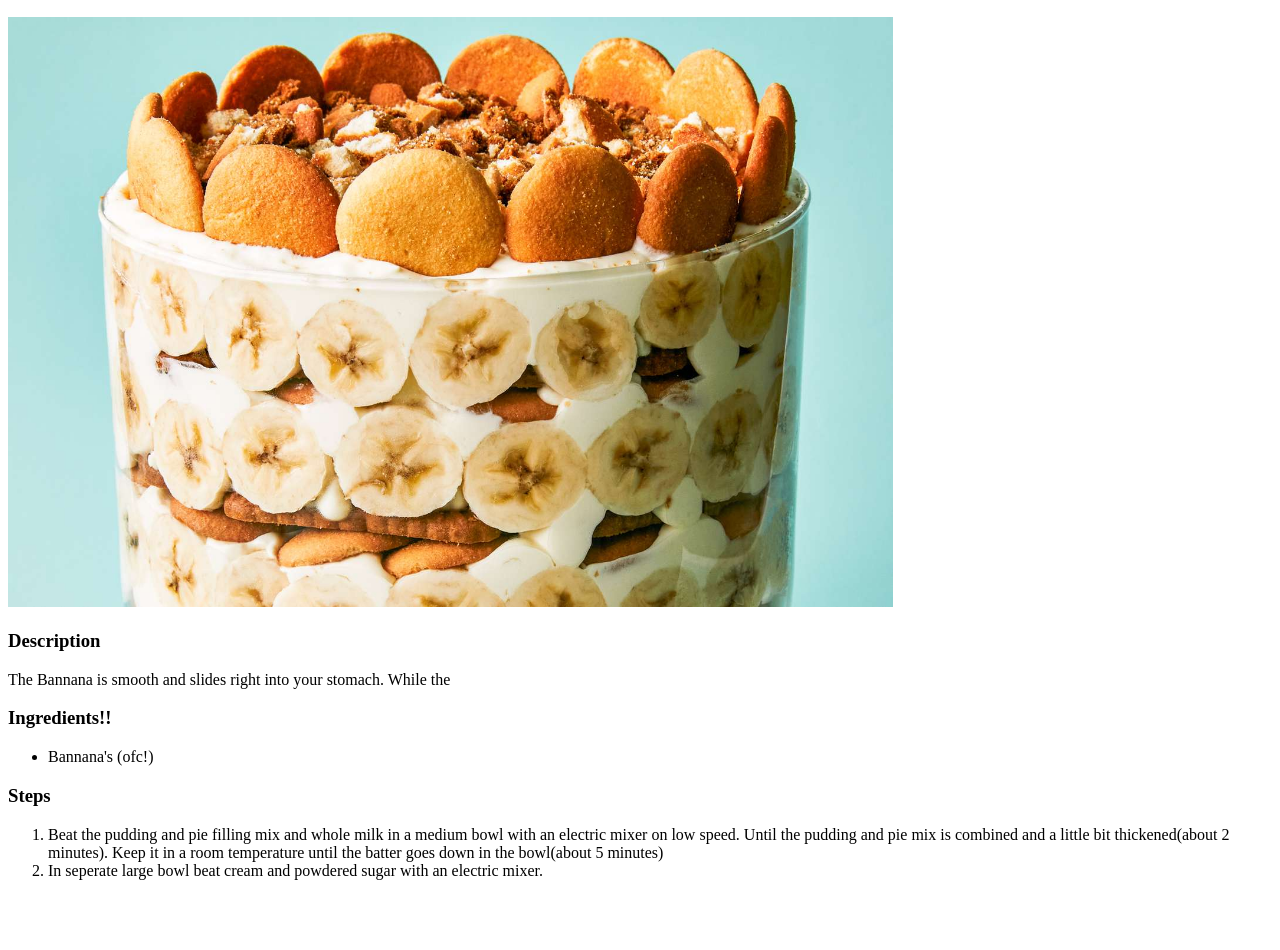
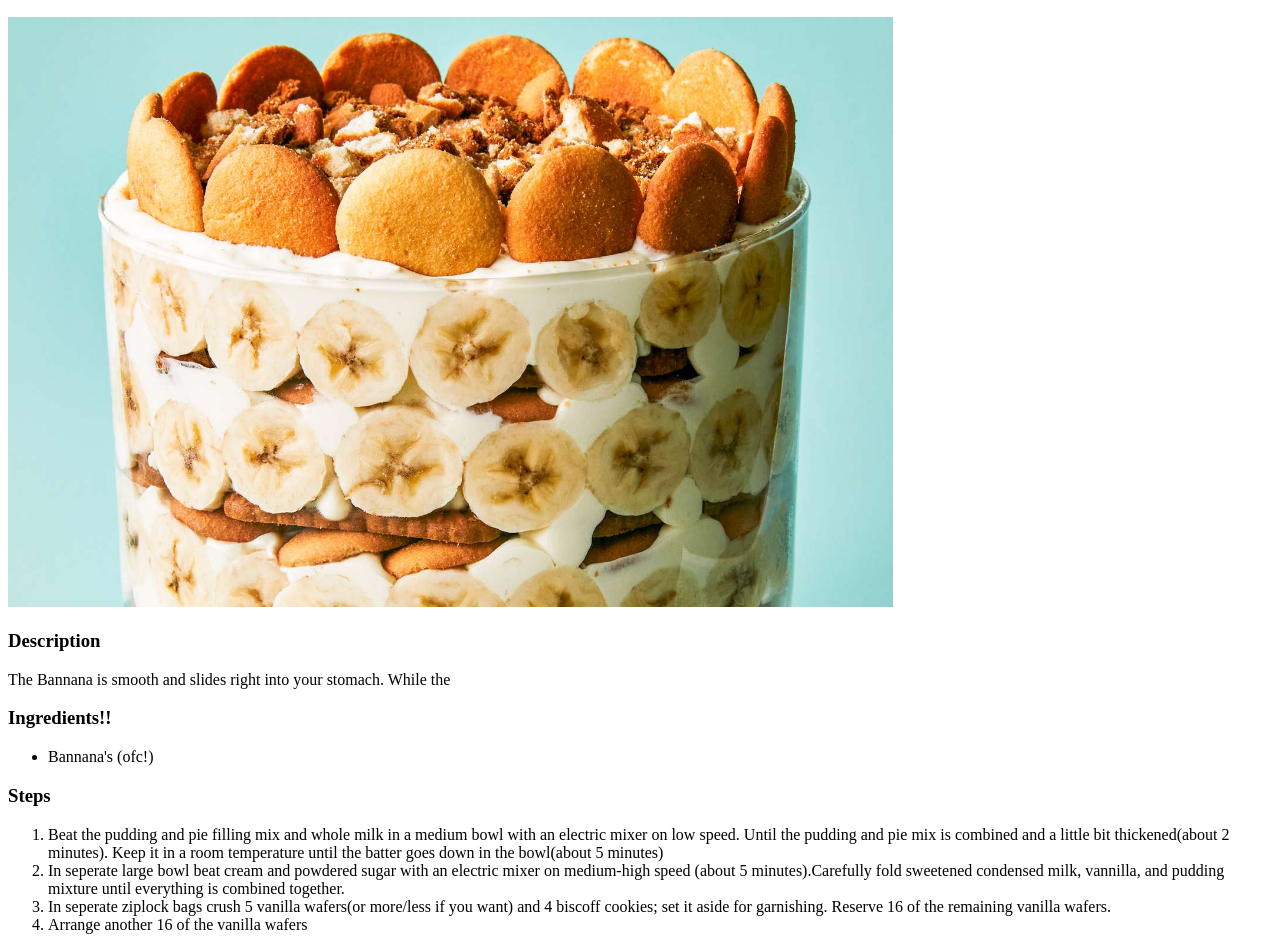
Before and after one commit to lilia2029/CS1-Recipe-Blog, a plain HTML site: page index.html in a window 1280 px wide. Shown: the part 111-1061 px from the top of the page. Before the commit the page ends 1007 px from the top, so only its background shows below. Drawn offline with Linux system fonts and the light colour scheme.

Commit message:
added to the steps

```diff
--- a/index.html
+++ b/index.html
@@ -26,7 +26,9 @@
     <h3>Steps</h3>
     <ol>
       <li>Beat the pudding and pie filling mix and whole milk in a medium bowl with an electric mixer on low speed. Until the pudding and pie mix is combined and a little bit thickened(about 2 minutes). Keep it in a room temperature until the batter goes down in the bowl(about 5 minutes)</li>
-      <li>In seperate large bowl beat cream and powdered sugar with an electric mixer. </li>
+      <li>In seperate large bowl beat cream and powdered sugar with an electric mixer on medium-high speed (about 5 minutes).Carefully fold sweetened condensed milk, vannilla, and pudding mixture until everything is combined together. </li>
+      <li>In seperate ziplock bags crush 5 vanilla wafers(or more/less if you want) and 4 biscoff cookies; set it aside for garnishing. Reserve 16 of the remaining vanilla wafers.</li>
+      <li>Arrange another 16 of the vanilla wafers </li>
     </ol>
   </div>
 
```
